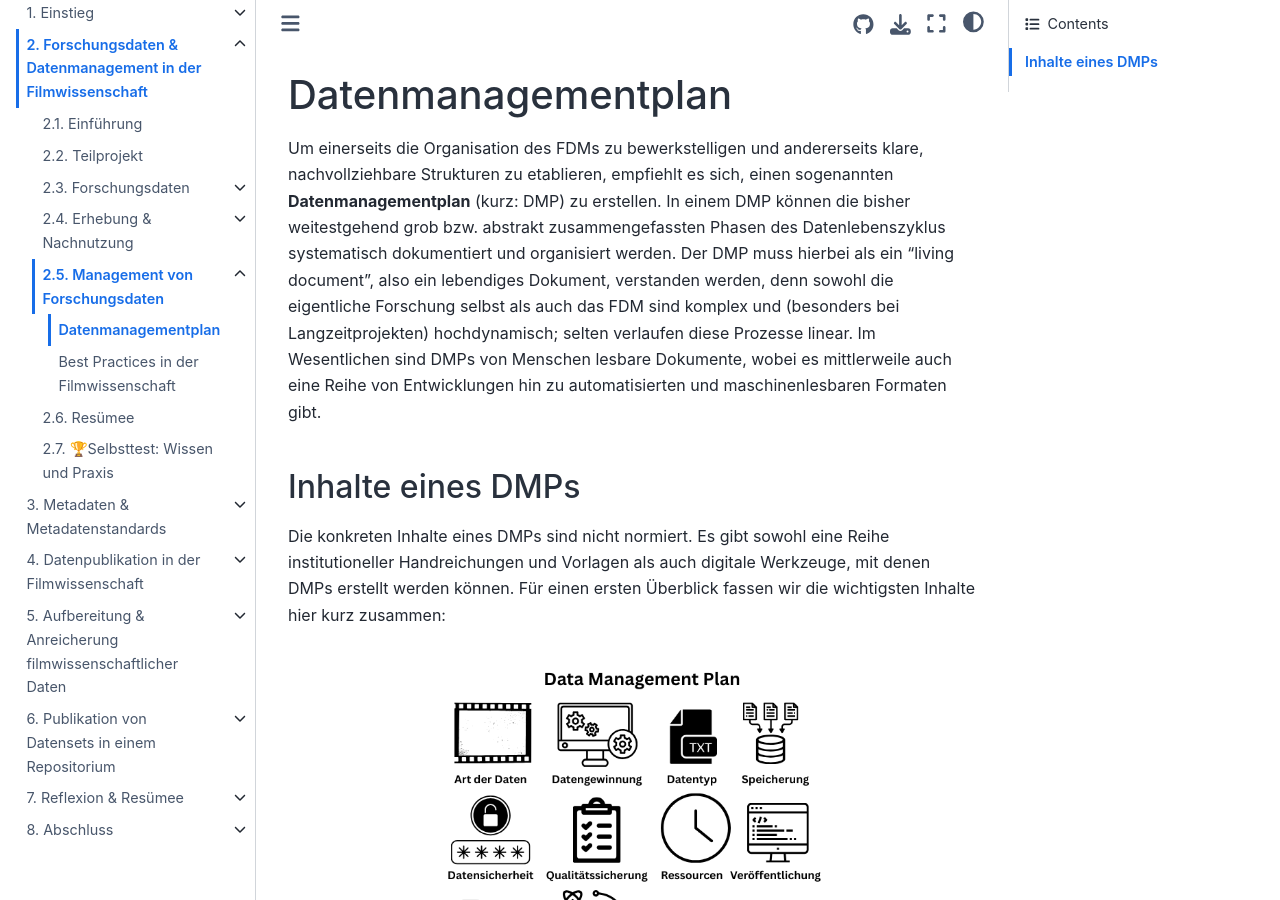
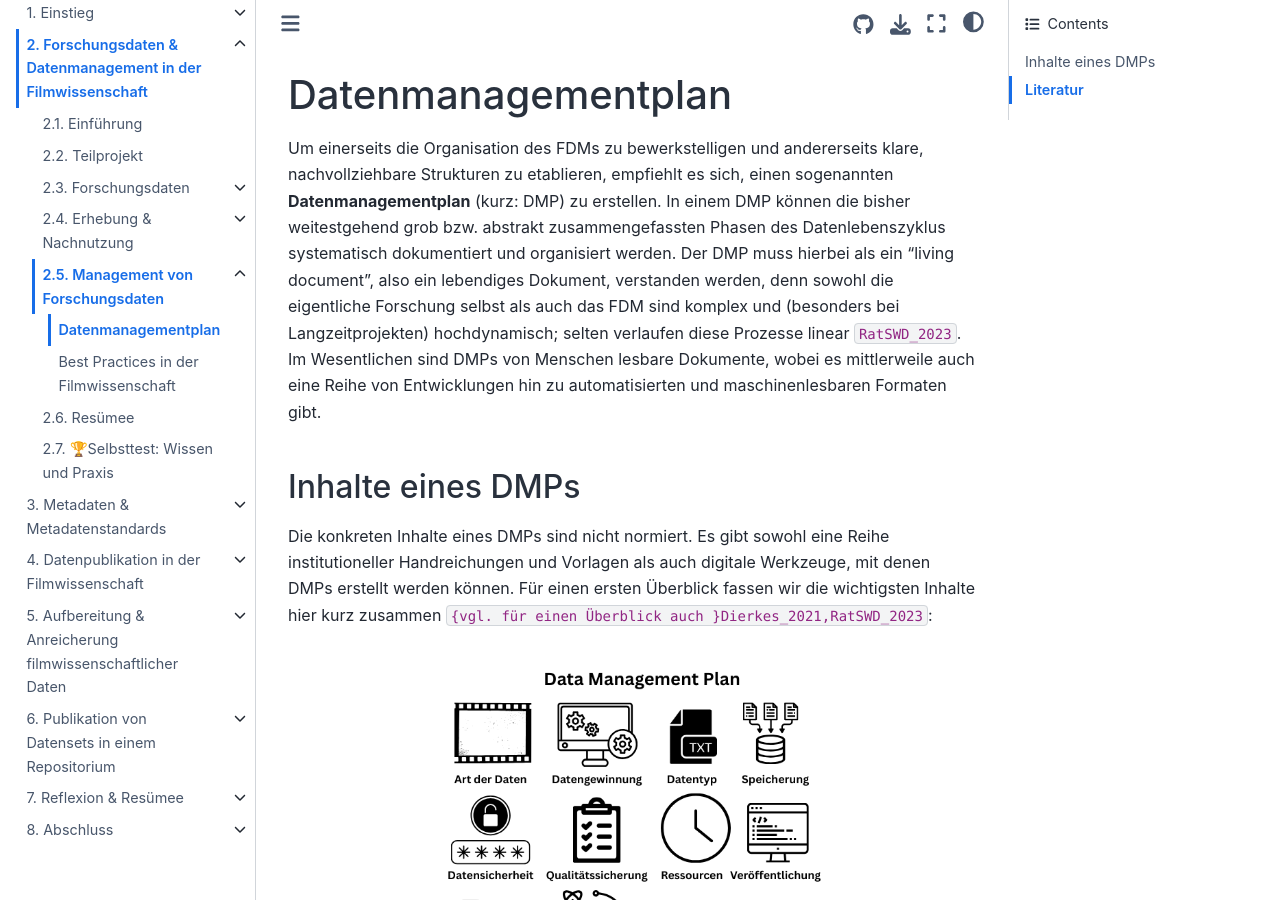
Before and after one commit to lam1aa/Bewegtes-Bild-Fallstudie-3, a Jupyter Book: the page built from 02_forschungsdaten_fdm/datenmanagementplan.md, in a window 1280 px wide and 900 px high. Built offline with Jupyter Book 1.0.4 settings and Sphinx 7.4.7 and the Sphinx Book theme 1.1.4, drawn with Linux system fonts in a browser that asks for light colours; cross-references to code outside the pages are shown as plain code.

Commit message:
add: bib references

````diff
--- a/02_forschungsdaten_fdm/datenmanagementplan.md
+++ b/02_forschungsdaten_fdm/datenmanagementplan.md
@@ -1,12 +1,12 @@
 # Datenmanagementplan
 
 Um einerseits die Organisation des FDMs zu bewerkstelligen und andererseits klare, nachvollziehbare Strukturen zu etablieren, empfiehlt es sich, einen sogenannten **Datenmanagementplan** (kurz: DMP) zu erstellen. In einem DMP können die bisher weitestgehend grob bzw. abstrakt zusammengefassten Phasen des Datenlebenszyklus systematisch dokumentiert und organisiert werden.
-Der DMP muss hierbei als ein "living document", also ein lebendiges Dokument, verstanden werden, denn sowohl die eigentliche Forschung selbst als auch das FDM sind komplex und (besonders bei Langzeitprojekten) hochdynamisch; selten verlaufen diese Prozesse linear.
+Der DMP muss hierbei als ein "living document", also ein lebendiges Dokument, verstanden werden, denn sowohl die eigentliche Forschung selbst als auch das FDM sind komplex und (besonders bei Langzeitprojekten) hochdynamisch; selten verlaufen diese Prozesse linear {cite}`RatSWD_2023`.
 Im Wesentlichen sind DMPs von Menschen lesbare Dokumente, wobei es mittlerweile auch eine Reihe von Entwicklungen hin zu automatisierten und maschinenlesbaren Formaten gibt.
 
 ## Inhalte eines DMPs
 
-Die konkreten Inhalte eines DMPs sind nicht normiert. Es gibt sowohl eine Reihe institutioneller Handreichungen und Vorlagen als auch digitale Werkzeuge, mit denen DMPs erstellt werden können. Für einen ersten Überblick fassen wir die wichtigsten Inhalte hier kurz zusammen:
+Die konkreten Inhalte eines DMPs sind nicht normiert. Es gibt sowohl eine Reihe institutioneller Handreichungen und Vorlagen als auch digitale Werkzeuge, mit denen DMPs erstellt werden können. Für einen ersten Überblick fassen wir die wichtigsten Inhalte hier kurz zusammen {cite:p}`{vgl. für einen Überblick auch }Dierkes_2021,RatSWD_2023`:
 
 ```{figure} ../assets/02_forschungsdaten_fdm/abb_k02_dmp.png
 ---
@@ -131,3 +131,9 @@ Ein Beispiel dafür, wie ein ausgearbeiteter DMP aussehen kann, findet sich im K
 * <a href="https://www.tu.berlin/ub/szf/nachrichtendetails/leitfaden-zur-erstellung-eines-datenmanagementplans-verfuegbar" class="external-link" target="_blank">Leitfaden TU Berlin</a>
 * <a href="https://libereurope.eu/working-group/research-data-management/plans/" class="external-link" target="_blank">LIBER Research Data Management Working Group</a>
 ```
+
+## Literatur
+
+```{bibliography}
+:filter: docname in docnames
+```
````
Also changed, not shown: 02_forschungsdaten_fdm/best_practices_fiwi.md (+9 -3 lines).
